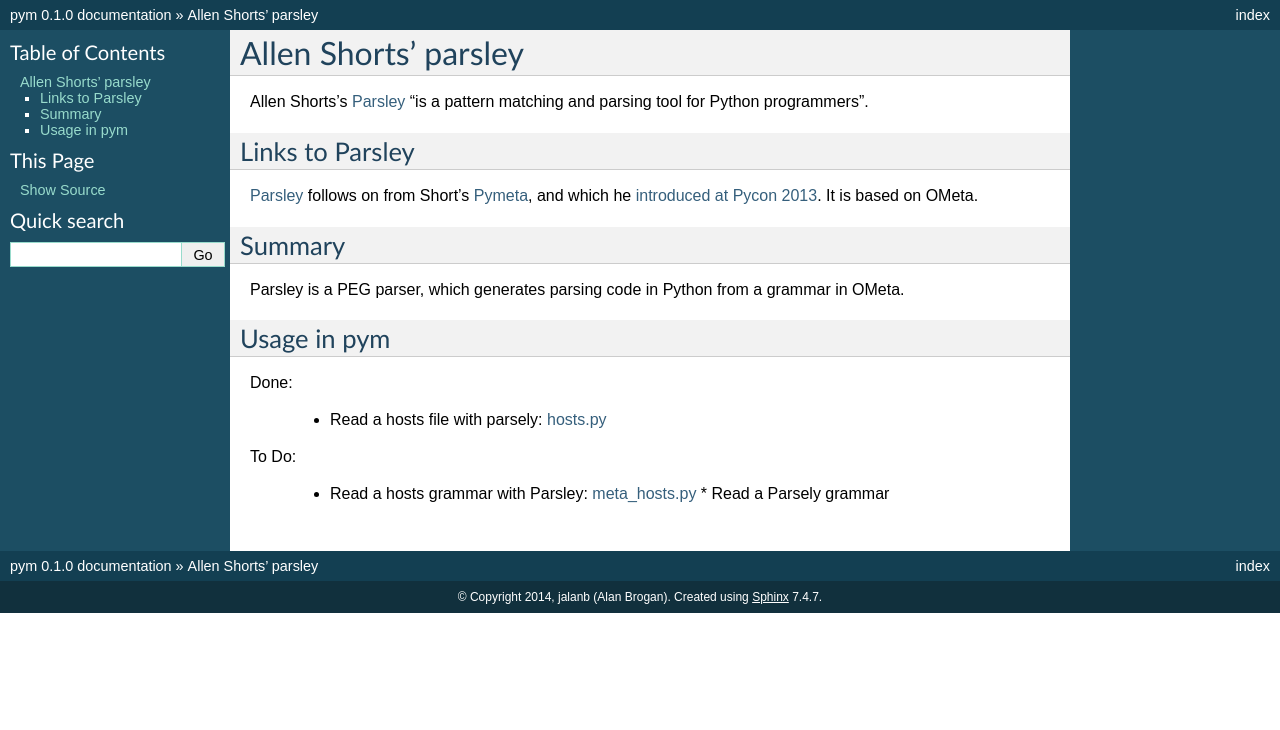
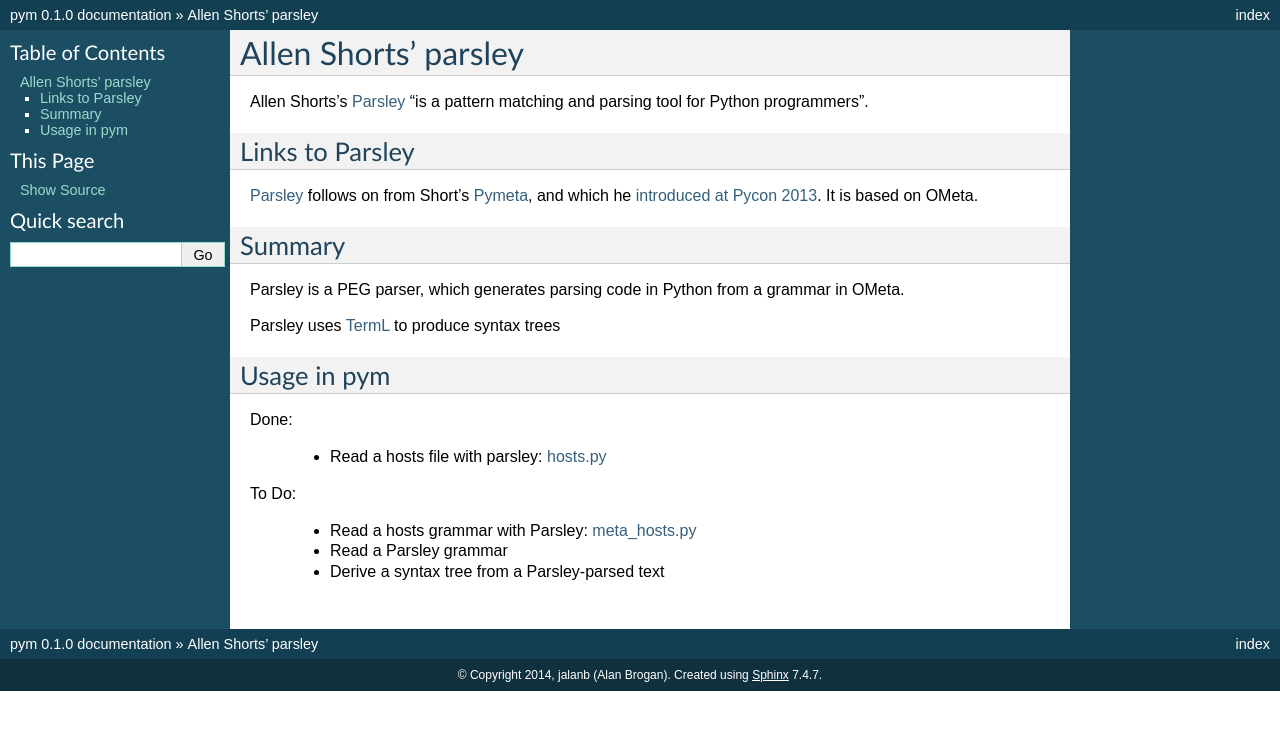
Before and after one commit to jalanb/pym, a Sphinx documentation site: the page built from docs/parsley.rst, in a window 1280 px wide. Shown: the top 730 px of the page. Built offline with Sphinx 7.4.7, drawn with Linux system fonts in a browser that asks for light colours; formulas are drawn with MathJax 3.

Commit message:
Remember TermL

```diff
--- a/docs/index.rst
+++ b/docs/index.rst
@@ -72,7 +72,8 @@
 * `PyPlus <http://www.reddit.com/r/Python/comments/wv6qn/plyplus_a_friendly_yet_powerful_lrparser_written/>`_.
 * `CodeTalker <http://pypi.python.org/pypi/CodeTalker>`_.
 * Reddit always has much to say, so `/r/parsing will too <http://www.reddit.com/r/parsing/>`_.
-* Python's ASTs are specified in the `Zephyr Abstract Syntax Description Language <http://www.cs.princeton.edu/research/techreps/TR-554-97>`_.
+* Python uses `Zephyr Abstract Syntax Description Language <http://www.cs.princeton.edu/research/techreps/TR-554-97>`_ to specify ASTs.
+* :ref:`parsley_page` uses `TermL <http://www.erights.org/data/terml/terml-spec.html>`_ to specify ASTs.
 * Python uses `SPARK <http://pages.cpsc.ucalgary.ca/~aycock/spark/>`_, which is a Scanning, Parsing, and Rewriting Kit.
 * There is a version of `Ometa in Javascript <http://b-studios.github.io/ometa-js/>`_.
 * `Static Modification of Python With Python: The AST Module <http://blueprintforge.com/blog/2012/02/27/static-modification-of-python-with-python-the-ast-module/>`_.
--- a/docs/parsley.rst
+++ b/docs/parsley.rst
@@ -18,15 +18,17 @@
 
 Parsley is a PEG parser, which generates parsing code in Python from a grammar in OMeta.
 
+Parsley uses `TermL <http://www.erights.org/data/terml/terml-spec.html>`_ to produce syntax trees
 
 Usage in pym
 ------------
 
 Done:
 
- * Read a hosts file with parsely: `hosts.py <https://github.com/jalanb/pym/blob/master/src/parsing/parsley/hosts.py>`_
+ * Read a hosts file with parsley: `hosts.py <https://github.com/jalanb/pym/blob/master/src/parsing/parsley/hosts.py>`_
 
 To Do:
 
  * Read a hosts grammar with Parsley: `meta_hosts.py <https://github.com/jalanb/pym/blob/master/src/parsing/parsley/meta_hosts.py>`_
-   * Read a Parsely grammar
+ * Read a Parsley grammar
+ * Derive a syntax tree from a Parsley-parsed text
```
Also changed, not shown: other parts of docs/index.rst (+1 -1 lines), 1 other file.
